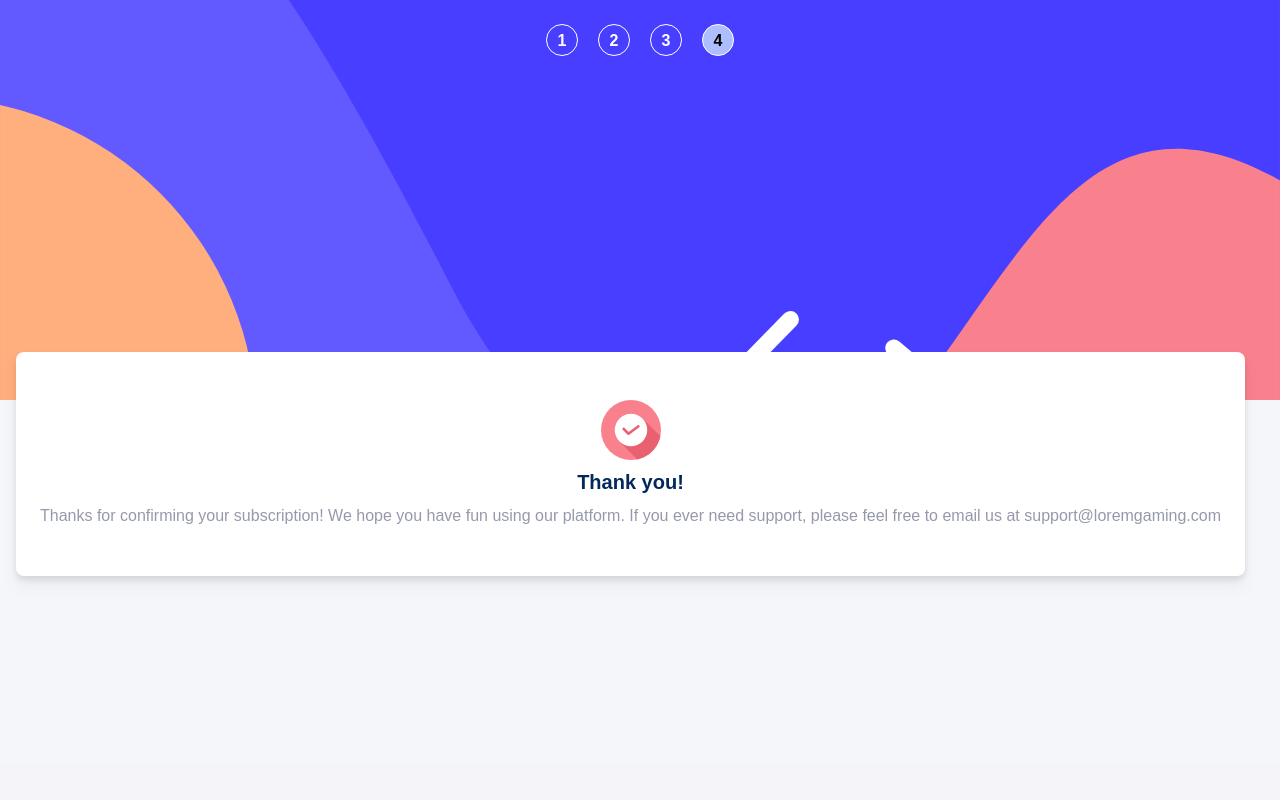
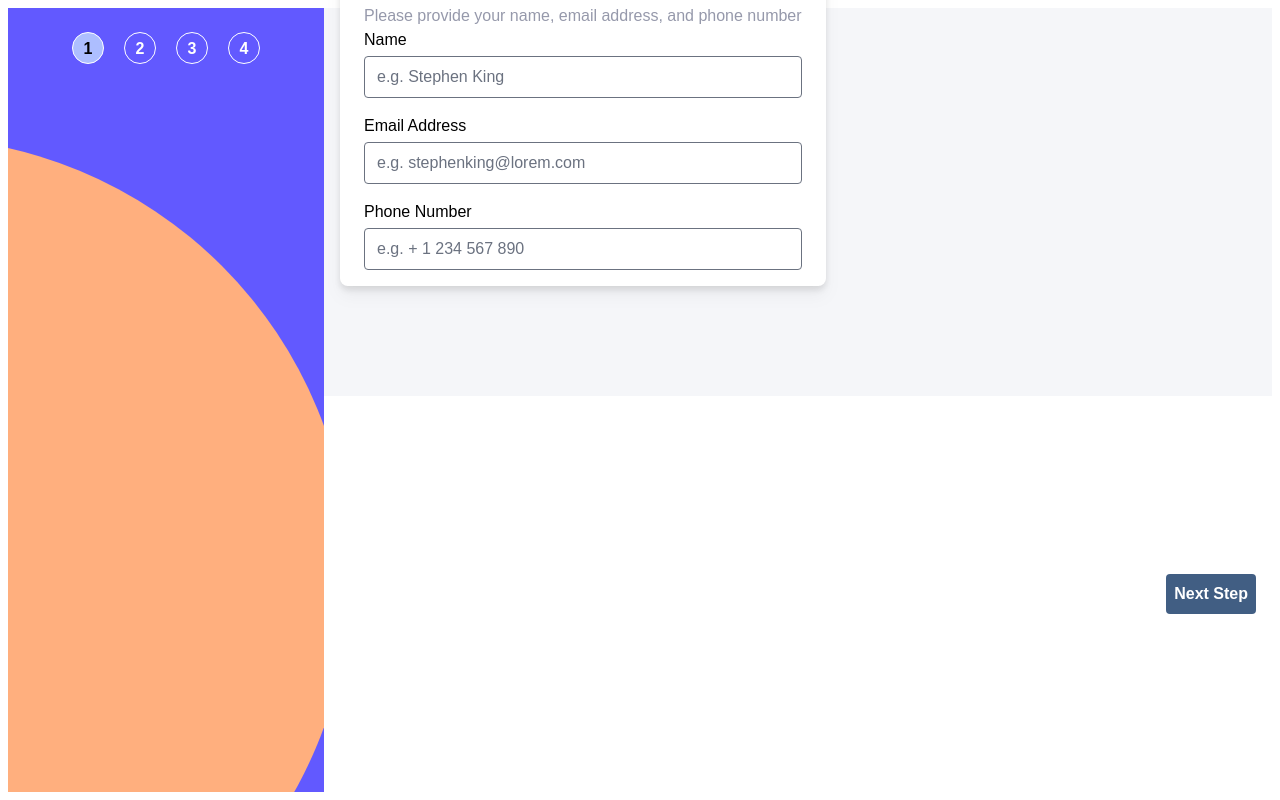
Before and after one commit to MartJohan/multi-step-form, a Vue app: page / in a window 1280 px wide. Built offline with nearby package versions, Linux system fonts and the light colour scheme.

Commit message:
Normal state

```diff
--- a/src/App.vue
+++ b/src/App.vue
@@ -8,11 +8,11 @@ import { selectedStepKey, personaliaKey, selectedMonthlyPlanKey, selectedAddonsK
 import { provide, ref } from 'vue'
 
 /* Currently selected step */
-const selectedStep = ref(4);
+const selectedStep = ref(1);
 const steps = [1, 2, 3, 4]
 const stepAmount = steps.length;
 const disableNext = selectedStep.value > 1 ? ref(false) : ref(true);
-const final = ref(true);
+const final = ref(false);
 
 const nextStep = () => {
   if (selectedStep.value < stepAmount) {
@@ -141,9 +141,11 @@ provide<TSumProvider>(sumKey, {
 </script>
 
 <template>
-  <div class="h-full w-full overflow-hidden flex flex-col font-ubuntu text-base">
-    <StepBanner class="h-2/6"></StepBanner>
-    <MainView></MainView>
-    <Footer v-if="!final" class="h-1/6"></Footer>
+  <div class="h-full w-full overflow-hidden flex flex-col font-ubuntu text-base xl:flex-row xl:p-2">
+    <StepBanner class="h-2/6 xl:h-full xl:basis-1/3"></StepBanner>
+    <div class="h-full w-full overflow-hidden flex flex-col">
+      <MainView></MainView>
+      <Footer v-if="!final" class="h-1/6"></Footer>
+    </div>
   </div>
 </template>
```
